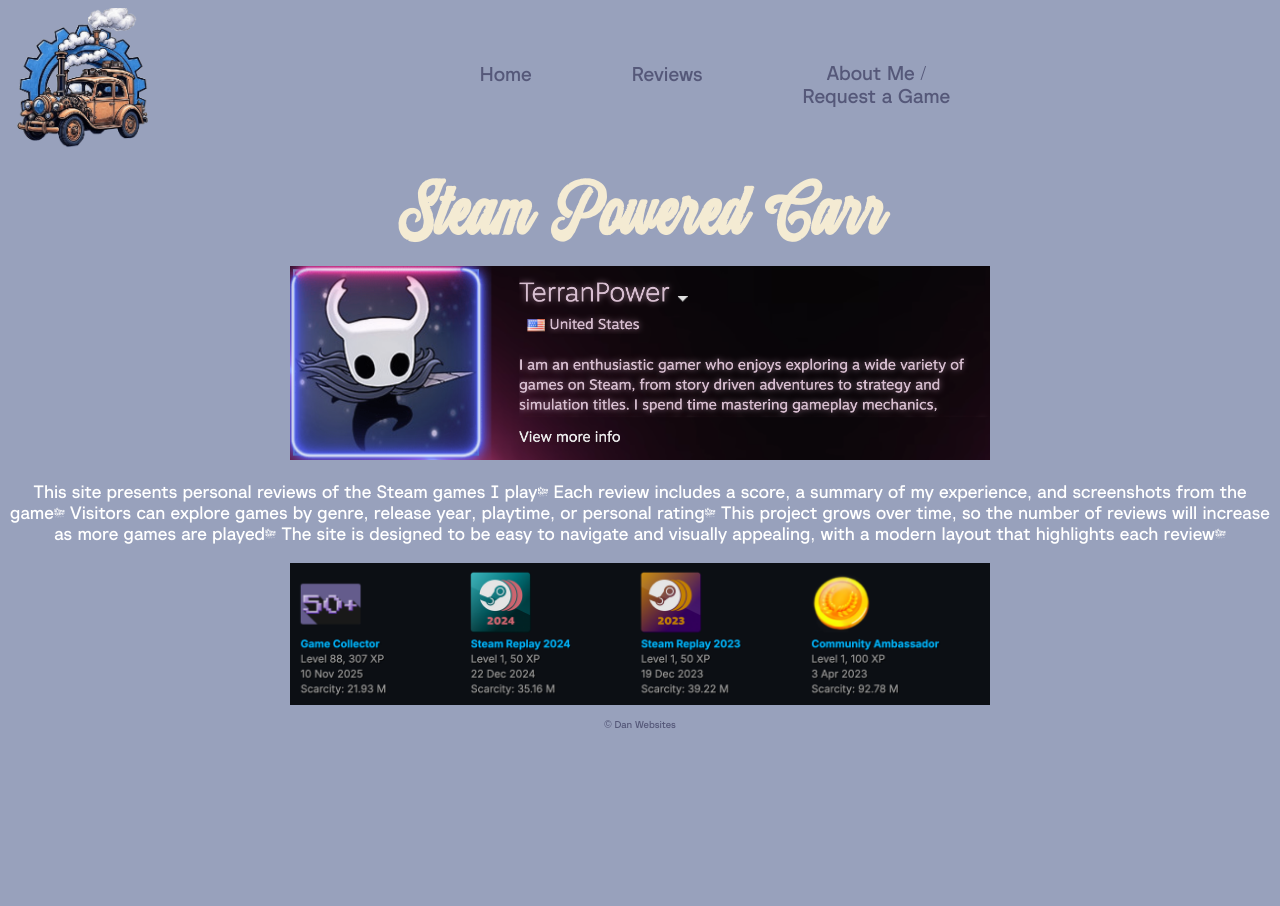
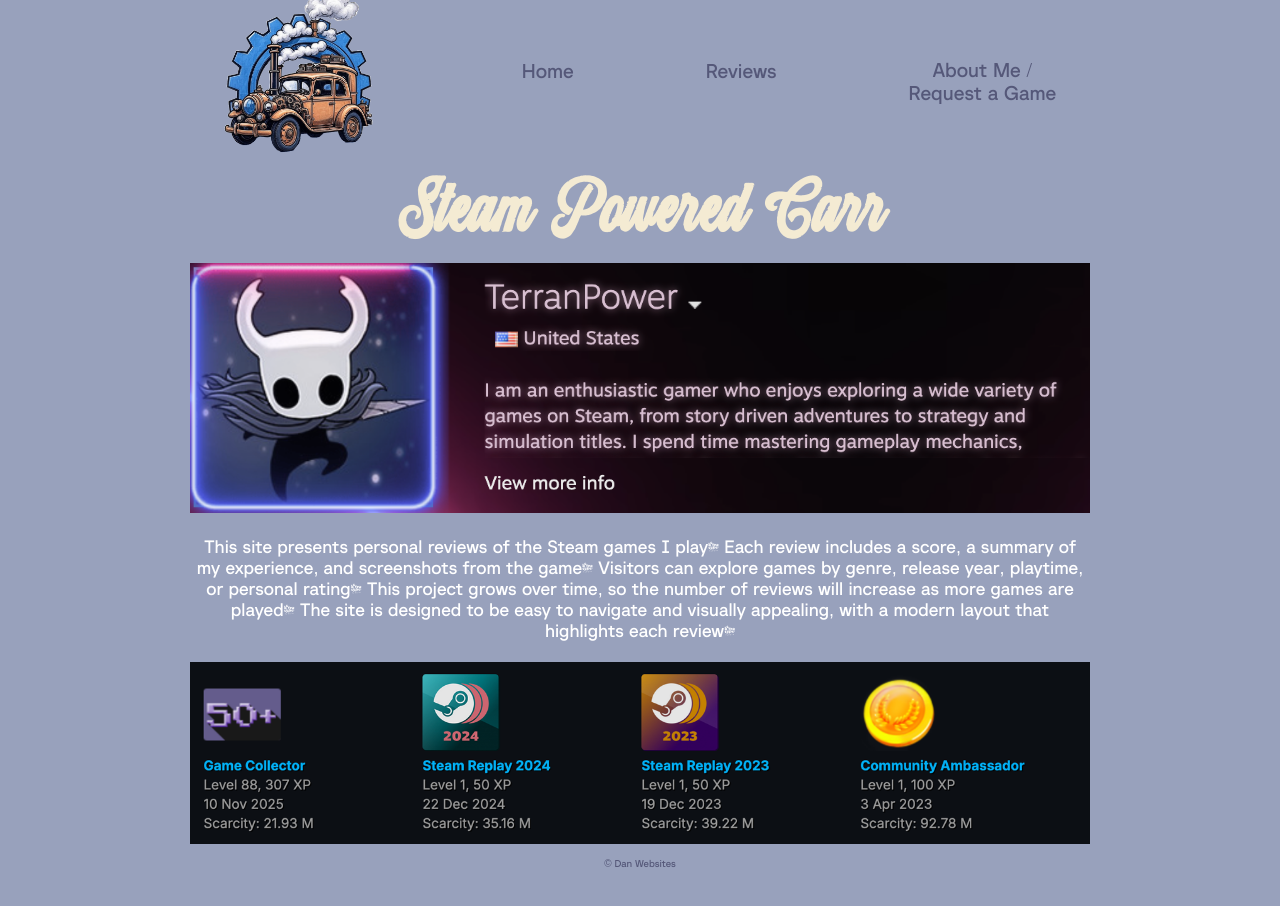
Before and after one commit to danielviviers/wdd130-Carr, a plain HTML site: page index.html in a window 1280 px wide. Before the commit the page ends 800 px from the top, so only its background shows below. Drawn offline with Linux system fonts and the light colour scheme.

Commit message:
fixed some css on home page alligned nav and logo

```diff
--- a/styles.css
+++ b/styles.css
@@ -38,23 +38,28 @@ HOME PAGE STYLING
 
 */
 
+#wrapper {
+    max-width: 900px;
+    margin: 0 auto;
+}
 .logo {
-    flex: 0 0 auto;
-    margin-left: 0rem;
+    position: static;
 }
-
 .logo img {
-    width: 150px;
+    width: 170px;
 }
 
 header {
     display: flex;
-    justify-content: space-between;
     align-items: center;
+    justify-content: center;
+    gap: 8rem;
+    height: 100px;
+    margin: 2rem 0;
 }
 
 nav {
-    flex: 1;
+    text-align: center;
 }
 nav a {
     display: flex;
@@ -74,16 +79,14 @@ nav ul {
     display: flex;
     justify-content: center;
     list-style: none;
-    gap: 5rem;
+    gap: 7rem;
     padding: 0;
 }
 
 nav a:hover{
     text-decoration: none;
     color: #F4EBD3;
-    padding: 1rem 1 rem;
-    border: 2px solid transparent;
-    border: 2px solid #555879;
+    border-color: #555879;
 
 
 }
@@ -99,14 +102,19 @@ nav a:hover{
 .page {
     text-align: center;
 }
+.page p {
+    max-width: 100%;
+    text-align: center;
+    margin: 20px auto;
+}
 
 #steamprofile {
-    width: 700px;
+    width: 100%;
     justify-content:center;
 }
 
 #badges {
-    width: 700px;
+    width: 100%;
 }
 
 footer  {
```
